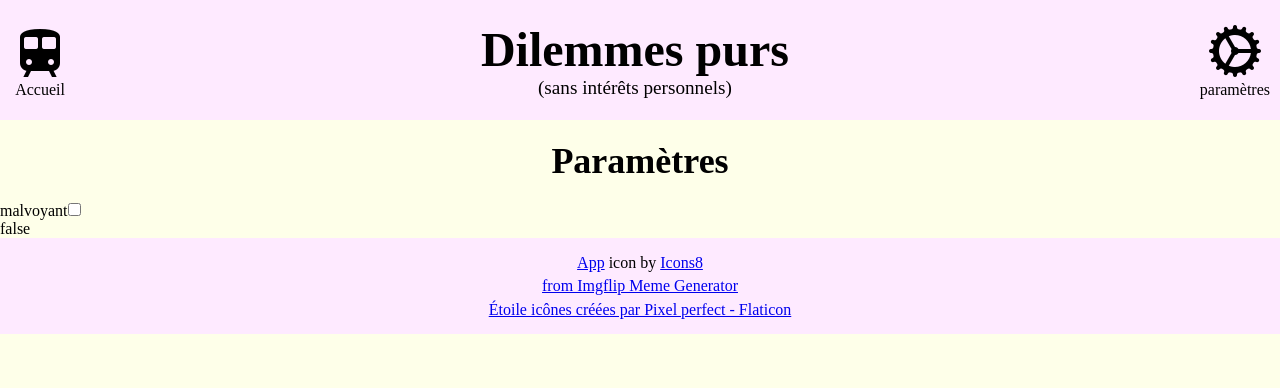
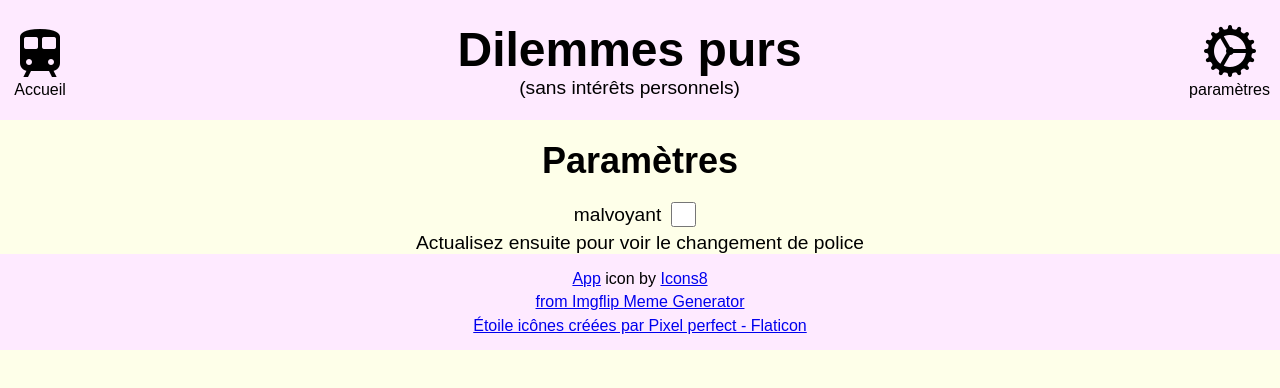
Before and after one commit to axelturpin/Dilemmes-purs, a Vue app: page /parametres in a window 1280 px wide. Shown: the top 388 px of the page. Built offline with nearby package versions, Linux system fonts and the light colour scheme.

Commit message:
Police grâce à Maria

```diff
--- a/src/App.vue
+++ b/src/App.vue
@@ -8,18 +8,11 @@ export default{
   },
   data(){
     return{
-      // malvoyant: JSON.parse(localStorage.getItem("malvoyant")) || false,
-      police: localStorage.getItem("font")
+      police: localStorage.getItem("font") || "Arial"
     }
   },
   mounted() {
-  //   if(this.malvoyant){
-  //     this.police = "Luciole";
-  //   }
-  //   else{
-  //     this.police = "Arial";
-  //   }
-  //   console.log(this.police);
+
   }
 }
 
@@ -38,7 +31,7 @@ export default{
     margin: 0px;
     padding: 0px;
     box-sizing: border-box;
-    font-family: v-bind(police);
+    font-family: v-bind(police), sans-serif;
 }
 
 body{
@@ -56,6 +49,7 @@ h2{
     justify-content: center;
 }
 
+
 .étoile{
     width: 50px;
 }
--- a/src/views/Paramètres.vue
+++ b/src/views/Paramètres.vue
@@ -3,22 +3,16 @@
         data(){
             return{
                 malvoyant: JSON.parse(localStorage.getItem("malvoyant")) || false,
-                font: localStorage.getItem("font") || "Arial",
             }
         },
-        method:{
+        methods:{
             setPolice(){
-                if(this.malvoyant){
-                localStorage.setItem("font", "Georgia");
-            }
-            else{
-                localStorage.setItem("font", "Arial");
-            }
-            console.log(localStorage.getItem("font"))
+                const police = this.malvoyant ? "Luciole" : "Arial";
+                localStorage.setItem("font", police);
+                localStorage.setItem("malvoyant", JSON.stringify(this.malvoyant));
             }
         },
-        computed(){
-            localStorage.setItem("malvoyant", JSON.stringify(this.malvoyant));
+        mounted(){
 
         }
     }
@@ -27,8 +21,41 @@
 <template>
     <h2>Paramètres</h2>
 
-    <label for="malvoyant">malvoyant</label>
-    <input type="checkbox" name="malvoyant" id="malvoyant" v-model="malvoyant" @input="setPolice">
-    <p>{{ malvoyant }}</p>
+    <div class="center colonne malvoyant">
+        <div class="check">
+            <label for="malvoyant">malvoyant</label>
+            <input type="checkbox" name="malvoyant" id="malvoyant" v-model="malvoyant" @change="setPolice">
+        </div>
+        <p>Actualisez ensuite pour voir le changement de police</p>
+
+    </div>
 
 </template>
+
+<style scoped>
+
+.colonne{
+  display: flex;
+  flex-direction: column;
+  align-items: center;
+}
+
+.check{
+    display: flex;
+    align-items: center;
+}
+
+.check *{
+    margin-right: 10px;
+    margin-bottom: 5px;
+}
+
+.malvoyant{
+    font-size: 1.2rem;
+}
+
+#malvoyant{
+    width: 25px;
+    height: 25px;
+}
+</style>
```
